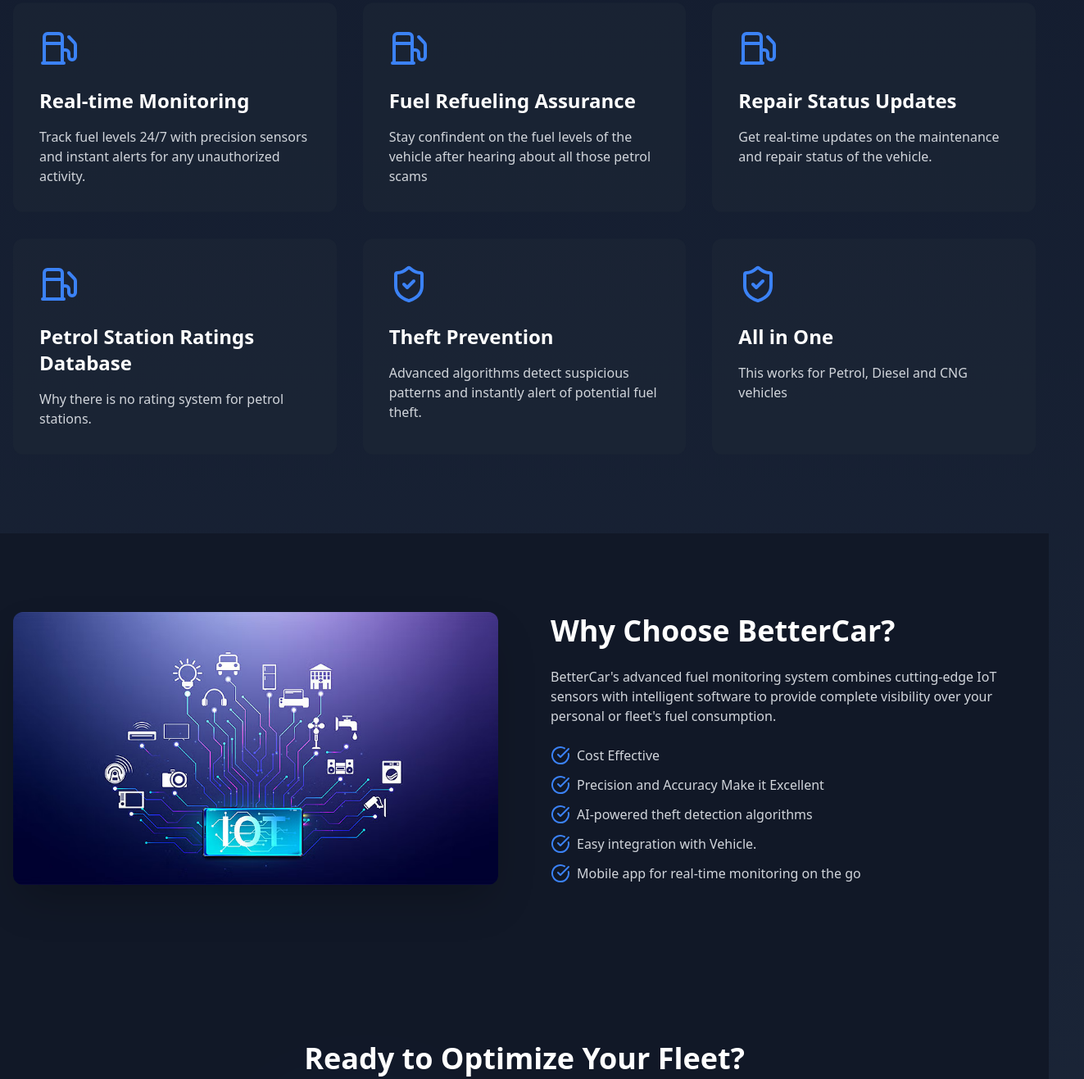
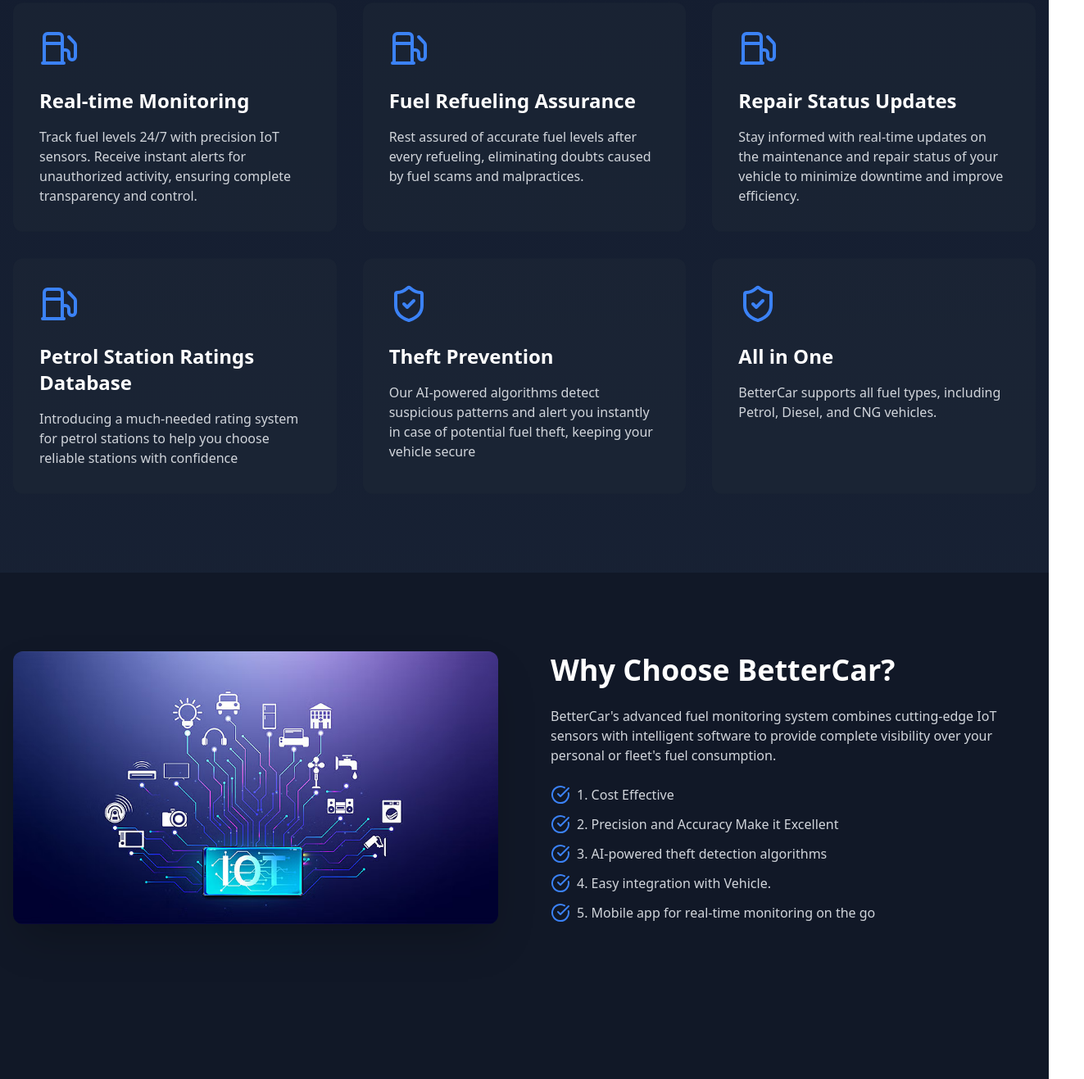
Before and after one commit to ShashankBhutiya/Shashank2, a website: page index.html in a window 1280 px wide. Shown: the part 1317-2634 px from the top of the page at 82% size, 1323 px wide, since content can reach past the window. Drawn offline with nearby package versions, Linux system fonts and the light colour scheme.

Commit message:
Update index.html

```diff
--- a/index.html
+++ b/index.html
@@ -193,39 +193,39 @@
                         <i data-lucide="fuel" class="w-12 h-12 text-blue-500"></i>
                     </div>
                     <h3 class="text-2xl font-semibold mb-4">Real-time Monitoring</h3>
-                    <p class="text-gray-300">Track fuel levels 24/7 with precision sensors and instant alerts for any unauthorized activity.</p>
+                    <p class="text-gray-300">Track fuel levels 24/7 with precision IoT sensors. Receive instant alerts for unauthorized activity, ensuring complete transparency and control.</p>
                 </div><div class="bg-gray-800/50 p-8 rounded-xl hover-scale glow-effect" data-aos="fade-up" data-aos-delay="0">
                     <div class="mb-6 floating">
                         <i data-lucide="fuel" class="w-12 h-12 text-blue-500"></i>
                     </div>
                     <h3 class="text-2xl font-semibold mb-4">Fuel Refueling Assurance</h3>
-                    <p class="text-gray-300">Stay confindent on the fuel levels of the vehicle after hearing about all those petrol scams</p>
+                    <p class="text-gray-300">Rest assured of accurate fuel levels after every refueling, eliminating doubts caused by fuel scams and malpractices.</p>
                 </div><div class="bg-gray-800/50 p-8 rounded-xl hover-scale glow-effect" data-aos="fade-up" data-aos-delay="0">
                     <div class="mb-6 floating">
                         <i data-lucide="fuel" class="w-12 h-12 text-blue-500"></i>
                     </div>
                     <h3 class="text-2xl font-semibold mb-4">Repair Status Updates</h3>
-                    <p class="text-gray-300">Get real-time updates on the maintenance and repair status of the vehicle.</p>
+                    <p class="text-gray-300">Stay informed with real-time updates on the maintenance and repair status of your vehicle to minimize downtime and improve efficiency.</p>
                 </div><div class="bg-gray-800/50 p-8 rounded-xl hover-scale glow-effect" data-aos="fade-up" data-aos-delay="0">
                     <div class="mb-6 floating">
                         <i data-lucide="fuel" class="w-12 h-12 text-blue-500"></i>
                     </div>
                     <h3 class="text-2xl font-semibold mb-4">Petrol Station Ratings Database</h3>
-                    <p class="text-gray-300">Why there is no rating system for petrol stations.</p>
+                    <p class="text-gray-300">Introducing a much-needed rating system for petrol stations to help you choose reliable stations with confidence</p>
                 </div>
                 <div class="bg-gray-800/50 p-8 rounded-xl hover-scale glow-effect" data-aos="fade-up" data-aos-delay="0">
                     <div class="mb-6 floating">
                         <i data-lucide="shield-check" class="w-12 h-12 text-blue-500"></i>
                     </div>
                     <h3 class="text-2xl font-semibold mb-4">Theft Prevention</h3>
-                    <p class="text-gray-300">Advanced algorithms detect suspicious patterns and instantly alert of potential fuel theft.</p>
+                    <p class="text-gray-300">Our AI-powered algorithms detect suspicious patterns and alert you instantly in case of potential fuel theft, keeping your vehicle secure</p>
                 </div>
                 <div class="bg-gray-800/50 p-8 rounded-xl hover-scale glow-effect" data-aos="fade-up" data-aos-delay="0">
                     <div class="mb-6 floating">
                         <i data-lucide="shield-check" class="w-12 h-12 text-blue-500"></i>
                     </div>
                     <h3 class="text-2xl font-semibold mb-4">All in One</h3>
-                    <p class="text-gray-300">This works for Petrol, Diesel and CNG vehicles</p>
+                    <p class="text-gray-300">BetterCar supports all fuel types, including Petrol, Diesel, and CNG vehicles.</p>
                 </div>
 
             </div>
@@ -250,23 +250,23 @@
                     <ol class="space-y-3">
                         <li class="flex items-center">
                             <i data-lucide="check-circle" class="w-6 h-6 text-blue-500 mr-2"></i>
-                            Cost Effective
+                            1. Cost Effective
                         </li>
                          <li class="flex items-center">
                             <i data-lucide="check-circle" class="w-6 h-6 text-blue-500 mr-2"></i>
-                            Precision and Accuracy Make it Excellent
+                            2. Precision and Accuracy Make it Excellent
                         </li>
                         <li class="flex items-center">
                             <i data-lucide="check-circle" class="w-6 h-6 text-blue-500 mr-2"></i>
-                            AI-powered theft detection algorithms
+                            3. AI-powered theft detection algorithms
                         </li>
                         <li class="flex items-center">
                             <i data-lucide="check-circle" class="w-6 h-6 text-blue-500 mr-2"></i>
-                            Easy integration with Vehicle.
+                            4. Easy integration with Vehicle.
                         </li>
                         <li class="flex items-center">
                             <i data-lucide="check-circle" class="w-6 h-6 text-blue-500 mr-2"></i>
-                            Mobile app for real-time monitoring on the go
+                            5. Mobile app for real-time monitoring on the go
                         </li>
                     </ol>
                 </div>
@@ -436,7 +436,7 @@
                         <li class="flex items-center">+91-70001-71007
                         </li>
                         <li class="flex items-center">
-                            shashank.24bcs10325@sst.scaler.com
+                            shashank10bhutiya@gmail.com
                             <!-- <i data-lucide="mail" class="w-5 h-5 mr-2"></i> -->
                         </li>
                     </ul>
```
